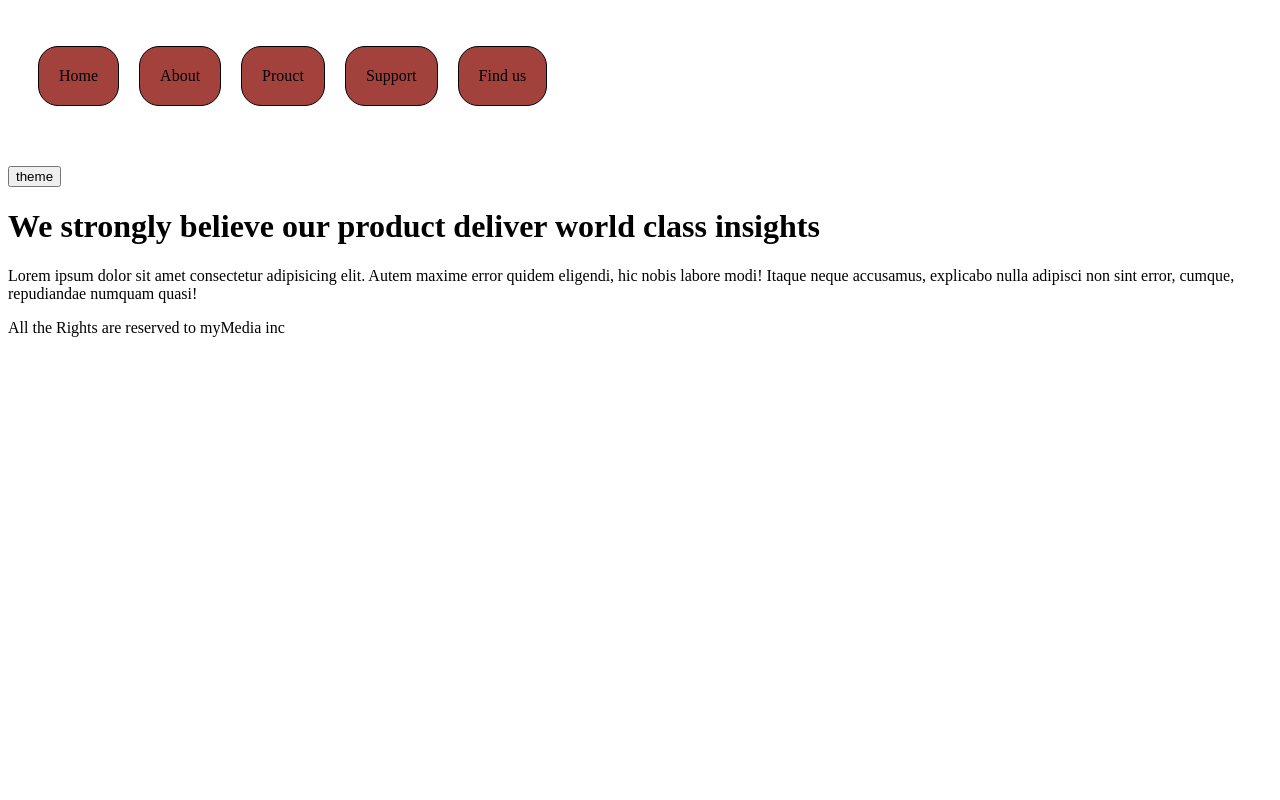
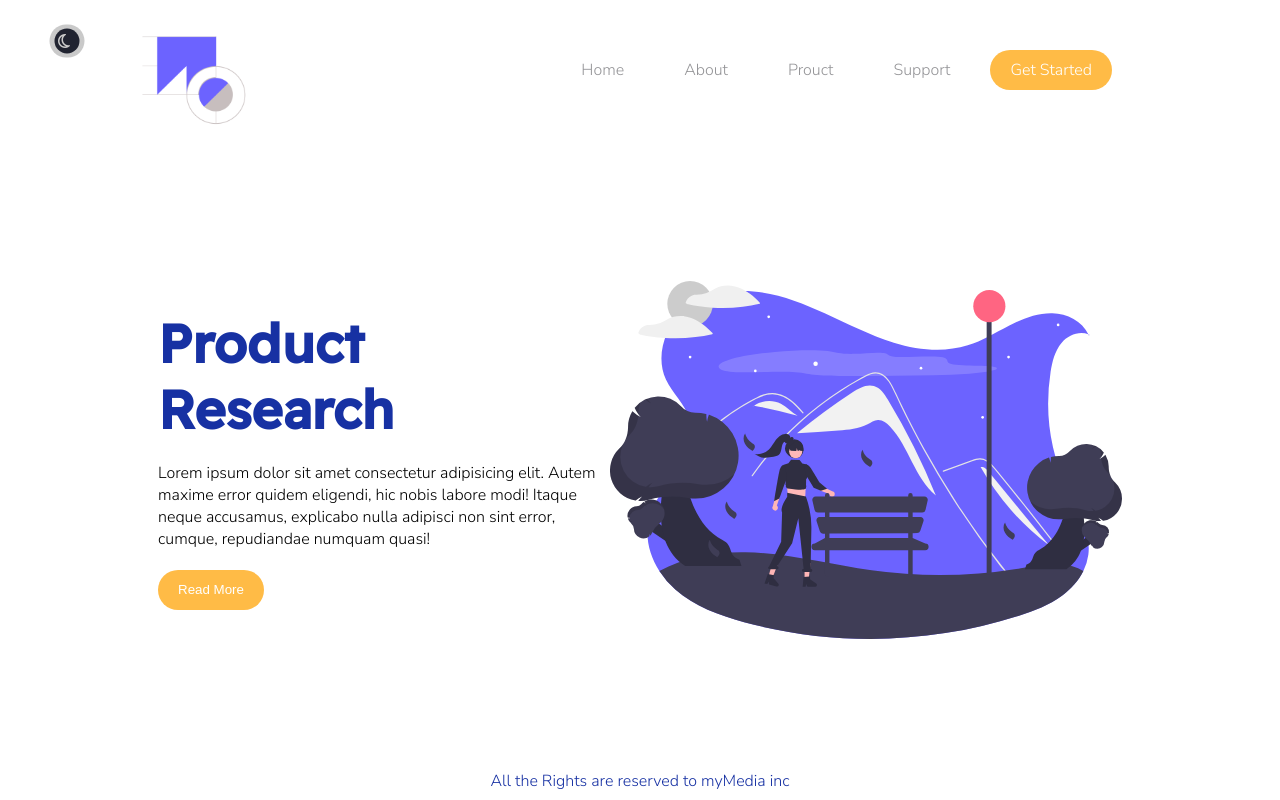
Before and after one commit to sathish-selvam/theme-change, a plain HTML site: page index.html in a window 1280 px wide. Drawn offline with Linux system fonts and the light colour scheme; a web font is replaced by a local one.

Commit message:
added layouts

```diff
--- a/index.html
+++ b/index.html
@@ -5,25 +5,41 @@
     <meta http-equiv="X-UA-Compatible" content="IE=edge" />
     <meta name="viewport" content="width=device-width, initial-scale=1.0" />
     <title>Document</title>
+    <script src="https://kit.fontawesome.com/fdd1f6e4ab.js" crossorigin="anonymous"></script>
     <link rel="stylesheet" href="style.css" />
     <script src="app.js" defer></script>
   </head>
   <body>
     <header>
+      <div class="company-logo-wrapper">
+        <img class="company-logo" src="./resource/logo_placeholder.png" alt="company logo" />
+      </div>
       <nav>
         <ul>
           <li>Home</li>
           <li>About</li>
           <li>Prouct</li>
           <li>Support</li>
-          <li>Find us</li>
+          <li class="nav-selected">Get Started</li>
         </ul>
       </nav>
-      <button id="toggle-theme">theme</button>
+      <section class="theme-toggle-wrapper">
+        <input type="checkbox" id="theme-toggle" />
+        <label name="check-label" for="theme-toggle">
+          <i class="far fa-moon"></i>
+          <i class="far fa-sun"></i>
+        </label>
+      </section>
     </header>
     <main>
-      <h1 class="banner">We strongly believe our product deliver world class insights</h1>
-      <p>Lorem ipsum dolor sit amet consectetur adipisicing elit. Autem maxime error quidem eligendi, hic nobis labore modi! Itaque neque accusamus, explicabo nulla adipisci non sint error, cumque, repudiandae numquam quasi!</p>
+      <section class="contents">
+        <h1 class="banner">Product Research</h1>
+        <p>Lorem ipsum dolor sit amet consectetur adipisicing elit. Autem maxime error quidem eligendi, hic nobis labore modi! Itaque neque accusamus, explicabo nulla adipisci non sint error, cumque, repudiandae numquam quasi!</p>
+        <button class="btn-main-cover">Read More</button>
+      </section>
+      <section>
+        <img class="cover-image" src="./resource/cover_light.svg" alt="web page cover" />
+      </section>
     </main>
 
     <footer>All the Rights are reserved to myMedia inc</footer>
--- a/style.css
+++ b/style.css
@@ -1,7 +1,48 @@
+@import url('https://fonts.googleapis.com/css2?family=Bakbak+One&family=Nunito+Sans:wght@300;600&family=Readex+Pro:wght@500&display=swap');
+* {
+  padding: 0;
+  margin: 0;
+  box-sizing: border-box;
+}
+
 :root {
-  --primary-color: #781d42;
-  --secondary-color: #a3423c;
-  --background-visual: #f0d290;
+  --background: linear-gradient(to top, #e6e9f0 0%, #eef1f5 100%);
+  --title-color: #1731a3;
+  --text-selected-color: #fff8e2;
+  --btn-bgcolor: #ffbb46;
+  --btn-color: white;
+  --nav-color: #949497;
+  --paragraph-color: #9a9a9c;
+}
+
+.dark {
+  --background: linear-gradient(60deg, #29323c 0%, #485563 100%);
+  --title-color: #e8ce5c;
+  --text-selected-color: #00071d;
+  --btn-bgcolor: #0044b9;
+  --btn-color : #333333
+  --nav-color: #353530;
+  --paragraph-color: #656563;
+}
+
+body {
+  font-family: "Nunito Sans", sans-serif;
+}
+
+header {
+  height: 150px;
+  width: 80vw;
+  margin: auto;
+  display: flex;
+  align-items: center;
+}
+
+.company-logo-wrapper {
+  flex: 1;
+}
+.company-logo {
+  width: 150px;
+  height: auto;
 }
 
 header nav {
@@ -11,14 +52,132 @@ header nav {
 header nav ul {
   display: flex;
   list-style: none;
-  padding: 20px;
+  margin: 30px;
 }
 
 header nav li {
+  color: var(--nav-color);
   padding: 20px;
-  border: 1px solid black;
-  background-color: var(--secondary-color);
-
   border-radius: 20px;
   margin: 10px;
+  height: 25px;
+  line-height: 0;
+  margin: 20px 10px;
 }
+
+.nav-selected {
+  background-color: var(--btn-bgcolor);
+  color: var(--btn-color);
+}
+
+.theme-toggle-wrapper {
+  position: absolute;
+  left: 60px;
+  top: 30px
+}
+
+#theme-toggle {
+  opacity: 0;
+}
+
+label {
+  position: absolute;
+  top: 50%;
+  left: 50%;
+  transform: translate(-50%, -50%);
+  width: 35px;
+  height: 33px;
+  border-radius: 40px;
+  background: linear-gradient(120deg, #cacaca 0%, #c9c9c9 100%);
+}
+
+i {
+  width: 25px;
+  height: 25px;
+  position: absolute;
+  margin: 5px;
+  border-radius: 25px;
+  padding-left: 4px;
+}
+
+i.fa-moon {
+  background: #202330;
+  color: #cacaca;
+  left: 0;
+  top: -1px;
+  line-height: 25px;
+  opacity: 1;
+  transition: visibility 2s, opacity 2s ease-out, transformX(20px);
+}
+
+i.fa-sun {
+  background: #db7153;
+  color: #f0c87f;
+  right: 0;
+  top: -1px;
+  line-height: 25px;
+  visibility: hidden;
+  opacity: 0;
+  transition: visibility 2s, opacity 2s ease-out, transformX(20px);
+}
+
+main {
+  width: 80vw;
+  height: calc(100vh - 180px);
+  margin: auto;
+  padding: 30px;
+  display: flex;
+}
+
+main {
+  width: 80vw;
+  height: calc(100vh - 180px);
+  margin: auto;
+  padding: 30px;
+  display: flex;
+}
+
+.contents {
+  position: relative;
+  height: 100%;
+  display: flex;
+  align-items: flex-start;
+  justify-content: center;
+  flex-flow: column nowrap;
+}
+
+.contents * {
+  padding-top: 20px;
+}
+
+.cover-image {
+  width: 40vw;
+  height: 100%;
+}
+
+h1 {
+  font-weight: 600;
+  font-size: 40pt;
+  color: var(--title-color);
+  font-family: 'Readex Pro', sans-serif;
+}
+
+
+
+.btn-main-cover {
+  background-color: var(--btn-bgcolor);
+  color: var(--btn-color);
+  padding: 20px;
+  border-radius: 20px;
+  margin: 10px;
+  height: 25px;
+  line-height: 0;
+  margin: 20px 0;
+  border : 0;
+  cursor: pointer;
+}
+
+footer {
+  text-align: center;
+  color: var(--title-color);
+}
```
Also changed, not shown: looks.scss (added, +13 -0 lines), looks.css (added), resource/cover_dark.svg (added), resource/cover_light.svg (added), resource/logo_placeholder.png (added), 4 other files.
